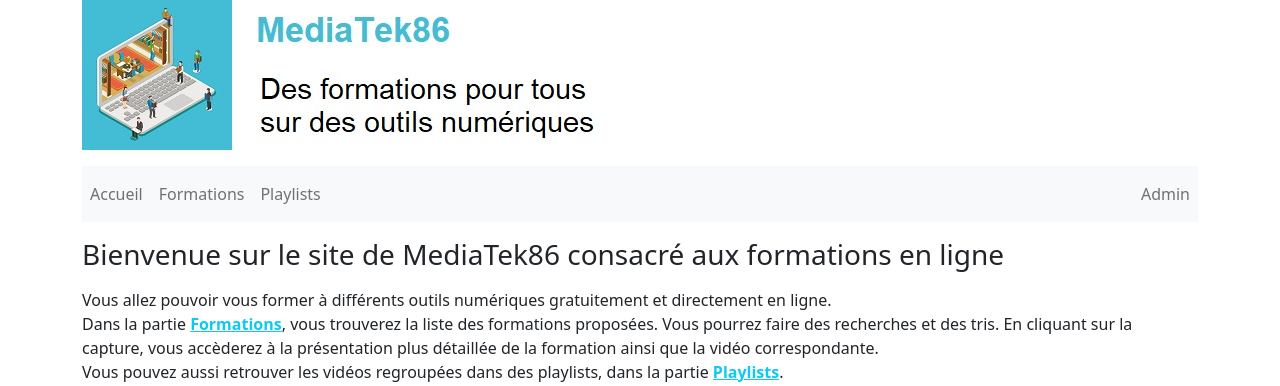
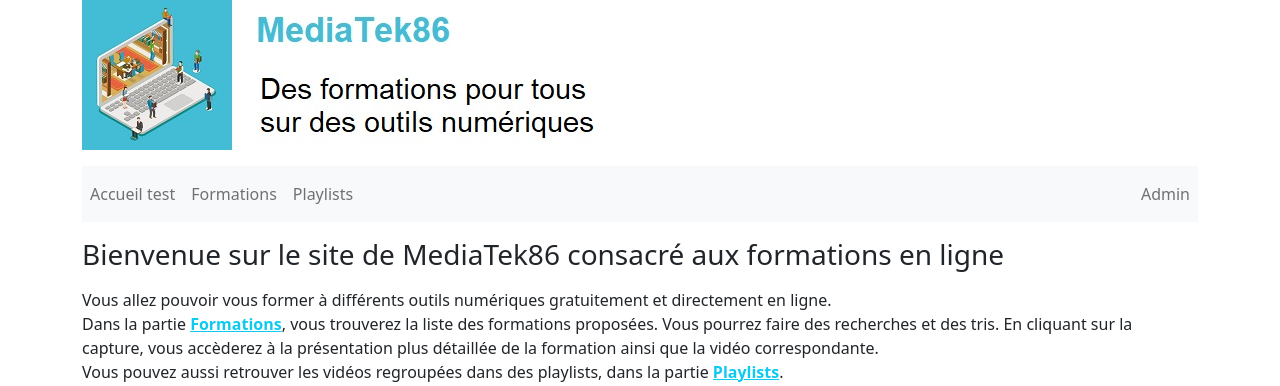
Before and after one commit to Lubi2003/MediaTek86, a Symfony app: template templates/pages/accueil.html.twig in a window 1280 px wide. Shown: the top 386 px of the page. Run offline with Twig, Linux system fonts and the light colour scheme; the template is opened without the code that fills it: most values are stand-ins (such as "Sample title", 1, 10 or a date in 2020); grey boxes marked "Sample" are stand-in pictures; some libraries are stand-ins or nearby versions.

Commit message:
test push continu github

```diff
--- a/templates/basefront.html.twig
+++ b/templates/basefront.html.twig
@@ -13,7 +13,7 @@
             <div class="collapse navbar-collapse" id="navbarSupportedContent">
                 <ul class="navbar-nav mr-auto">
                     <li class="nav-item">
-                        <a class="nav-link" href="{{ path('accueil') }}">Accueil</a>
+                        <a class="nav-link" href="{{ path('accueil') }}">Accueil test</a>
                     </li>
                     <li class="nav-item">
                         <a class="nav-link" href="{{ path('formations') }}">Formations</a>
```
Also changed, not shown: composer.json (indentation only).
